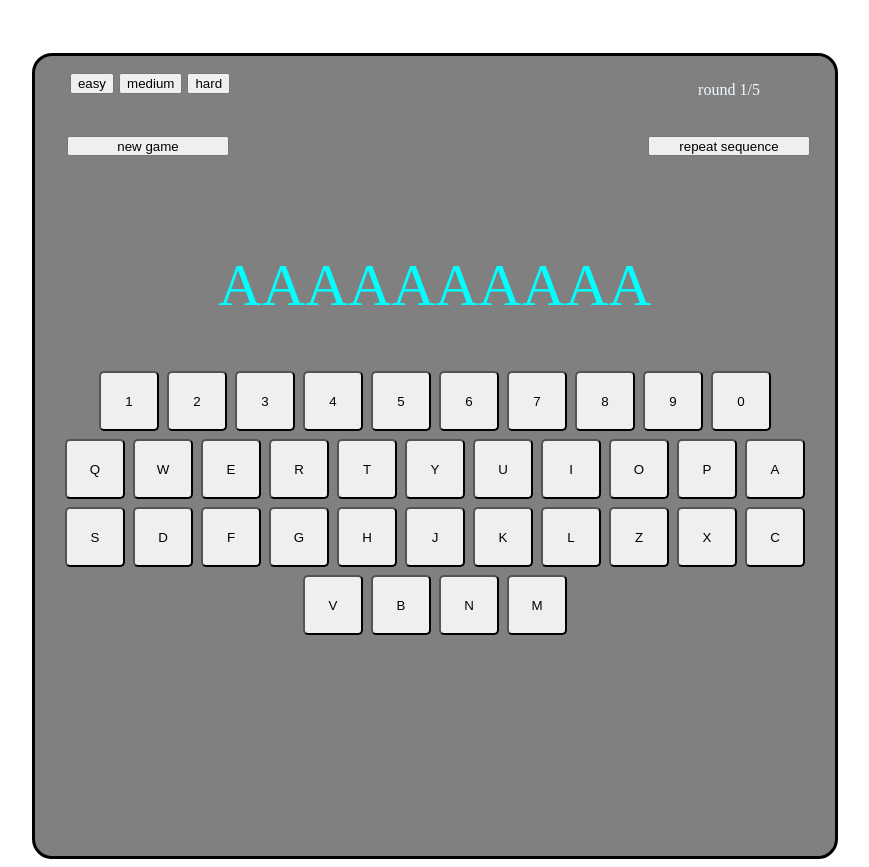
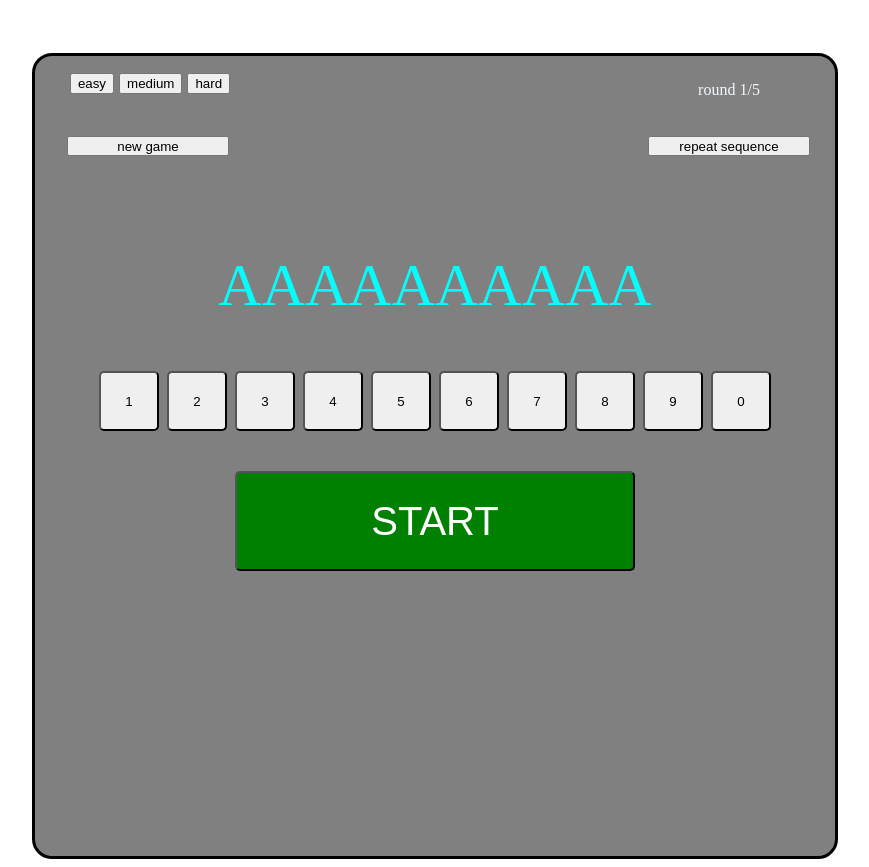
Before and after one commit to NikitaBystritsky/simon-says, a plain HTML site: page simon-says/index.html in a window 1280 px wide. Both pictures are taken after a click on the button "easy". Shown: the whole page, without its empty margins (205-1074 px from the left). Drawn offline with Linux system fonts and the light colour scheme.

Commit message:
feat: add level switching

```diff
--- a/simon-says/script.js
+++ b/simon-says/script.js
@@ -21,7 +21,7 @@ const levels = ['easy', 'medium', 'hard'];
 levels.forEach(level => {
     const button = document.createElement('button');
     button.textContent = level;
-    button.onclick = () => startGame(level);
+    button.onclick = () => whichLevel(level);
   levelContainer.appendChild(button);
 });
 
@@ -69,3 +69,26 @@ keyboardKeysLetters.forEach(key => {
   button.textContent = key;
   keyboardLetters.appendChild(button);
 });
+
+//start button
+const startButton = document.createElement('button');
+startButton.classList.add('start');
+startButton.textContent = 'START';
+mainContainer.appendChild(startButton);
+
+//which level
+
+function whichLevel(level){
+    if (level === 'easy') {
+        keyboardLetters.classList.add('none');
+        keyboardNumbers.classList.remove('none')
+    }
+    else if(level === 'medium'){
+        keyboardLetters.classList.remove('none');
+        keyboardNumbers.classList.add('none')
+    }
+    else{
+        keyboardLetters.classList.remove('none');
+        keyboardNumbers.classList.remove('none')
+    }
+}
--- a/simon-says/style.css
+++ b/simon-says/style.css
@@ -83,3 +83,20 @@ body{
     flex-wrap: wrap;
     align-items: center;
 }
+
+.start{
+    width: 400px;
+    height: 100px;
+    margin-top: 40px;
+    font-size: 40px;
+    position: relative;
+    left: 50%;
+    transform: translate(-50%, 0);
+    border-radius: 5px;
+    background-color: green;
+    color: white;
+}
+
+.none{
+    display: none;
+}
```
